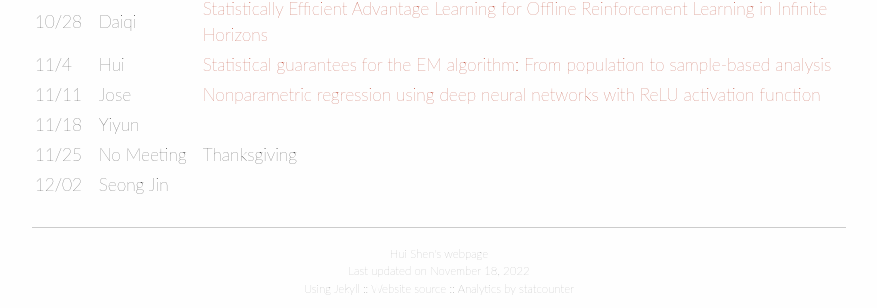
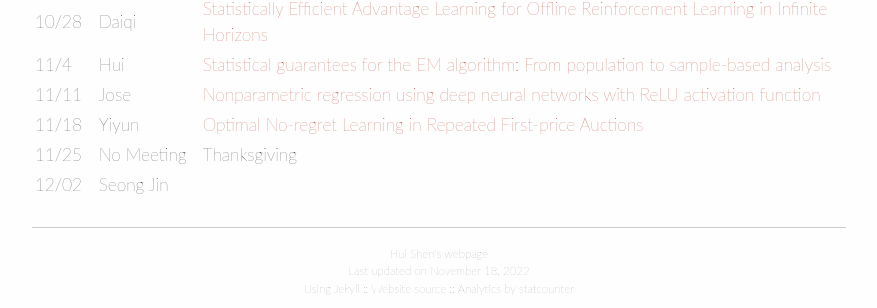
Before and after one commit to huishenstats/sophiashenh.github.io, a Jekyll site: the page built from group_meeting/2022Fall.md, in a window 1280 px wide. Shown: the part 529-837 px from the top of the page, without its empty margins (201-1078 px from the left). Built offline with Jekyll 4.4.1, drawn with Linux system fonts in a browser that asks for light colours.

Commit message:
weekly update

```diff
--- a/group_meeting/2022Fall.md
+++ b/group_meeting/2022Fall.md
@@ -23,6 +23,6 @@ Time: 3:00 - 4:00pm
 | 10/28 | Daiqi | [Statistically Efficient Advantage Learning for Offline Reinforcement Learning in Infinite Horizons](https://www.tandfonline.com/doi/full/10.1080/01621459.2022.2106868) |
 | 11/4  | Hui | [Statistical guarantees for the EM algorithm: From population to sample-based analysis](https://projecteuclid.org/journals/annals-of-statistics/volume-45/issue-1/Statistical-guarantees-for-the-EM-algorithm--From-population-to/10.1214/16-AOS1435.full) |
 | 11/11 | Jose| [Nonparametric regression using deep neural networks with ReLU activation function](https://projecteuclid.org/journals/annals-of-statistics/volume-48/issue-4/Nonparametric-regression-using-deep-neural-networks-with-ReLU-activation-function/10.1214/19-AOS1875.full) |
-| 11/18 | Yiyun |   |
+| 11/18 | Yiyun |  [Optimal No-regret Learning in Repeated First-price Auctions](https://arxiv.org/pdf/2003.09795.pdf) |
 | 11/25 | No Meeting |  Thanksgiving |
 | 12/02 | Seong Jin  |  |
```
Also changed, not shown: 1 other file.
